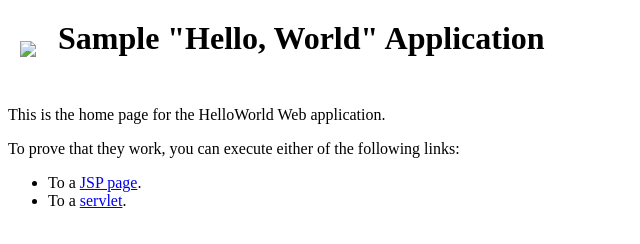
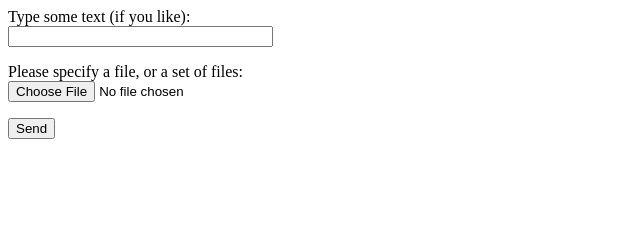
Before and after one commit to kicknbrit/kicknbrit.github.io, a plain HTML site: page index.html in a window 1280 px wide. Shown: the whole page, without its empty margins (0-640 px from the left). Drawn offline with Linux system fonts and the light colour scheme.

Commit message:
Update index.html

```diff
--- a/index.html
+++ b/index.html
@@ -1,26 +1,14 @@
-<html>
-  <head>
-    <title>Sample "Hello, World" Application</title>
-  </head>
-  <body bgcolor=white>
-
-    <table border="0" cellpadding="10">
-      <tr>
-        <td>
-          <img src="images/springsource.png">
-        </td>
-        <td>
-          <h1>Sample "Hello, World" Application</h1>
-        </td>
-      </tr>
-    </table>
-
-    <p>This is the home page for the HelloWorld Web application. </p>
-    <p>To prove that they work, you can execute either of the following links:
-    <ul>
-      <li>To a <a href="hello.jsp">JSP page</a>.
-      <li>To a <a href="hello">servlet</a>.
-    </ul>
-
-  </body>
-</html>
+<form action="http://jkorpela.fi/cgi-bin/echo.cgi"
+enctype="multipart/form-data" method="post">
+<p>
+Type some text (if you like):<br>
+<input type="text" name="textline" size="30">
+</p>
+<p>
+Please specify a file, or a set of files:<br>
+<input type="file" name="datafile" size="40">
+</p>
+<div>
+<input type="submit" value="Send">
+</div>
+</form>
```
